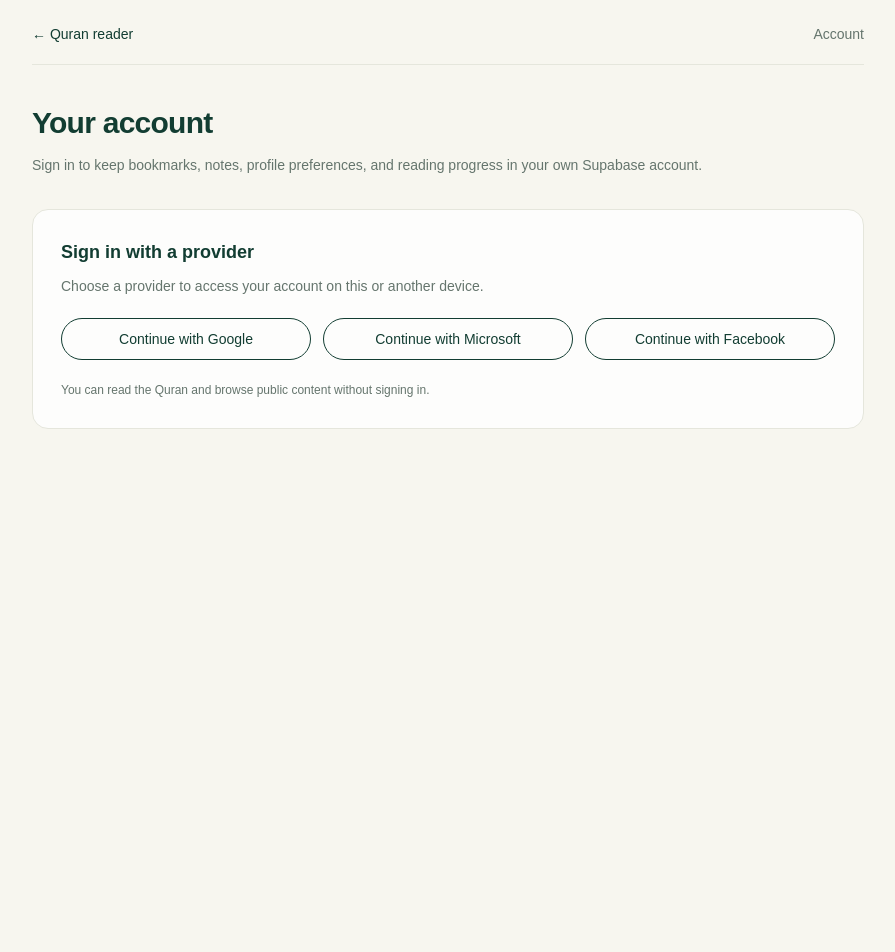
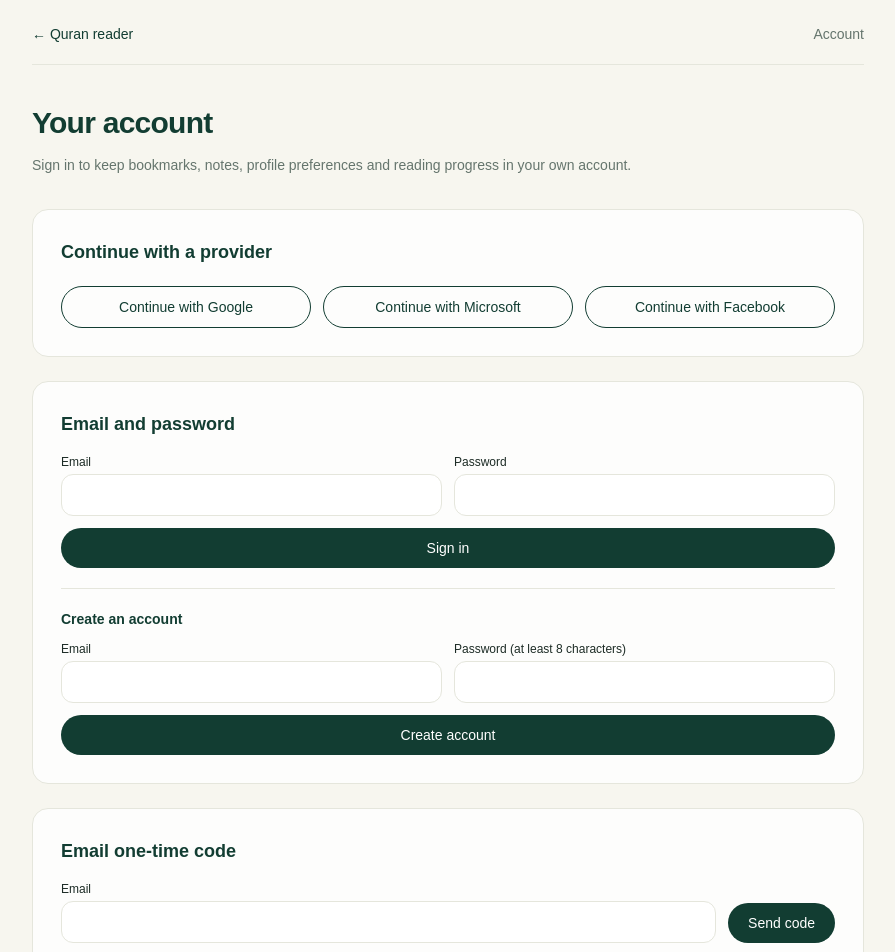
Before and after one commit to innovatebits/muslim-ayat, a Next.js app in the folder apps/web/: page /sign-in in a window 1280 px wide. Shown: the top 952 px of the page, without its empty margins (192-1087 px from the left). Before the commit the page ends 800 px from the top, so only its background shows below. Built offline with nearby package versions, Linux system fonts and the light colour scheme; no server answers.

Commit message:
feat: add password otp and magic link sign-in UI

```diff
--- a/apps/web/src/app/sign-in/page.tsx
+++ b/apps/web/src/app/sign-in/page.tsx
@@ -1,8 +1,16 @@
 import type { Metadata } from "next";
 import Link from "next/link";
-import { signInWithProviderAction } from "@/app/actions/auth";
+import {
+  sendEmailOtpAction,
+  sendMagicLinkAction,
+  signInWithPasswordAction,
+  signInWithProviderAction,
+  signUpWithPasswordAction,
+  verifyEmailOtpAction,
+} from "@/app/actions/auth";
 import { isSupabaseConfigured } from "@/lib/supabase/env";
-import { socialAuthProviders } from "./providers";
+import { featureFlags } from "@/lib/features";
+import { getEnabledSocialAuthProviders } from "./providers";
 
 export const metadata: Metadata = {
   title: "Sign in",
@@ -11,9 +19,18 @@ export const metadata: Metadata = {
 
 const errorMessages: Record<string, string> = {
   auth: "Your session could not be verified. Please sign in again.",
-  oauth: "Sign-in could not be completed. The provider may have been cancelled, unavailable, or misconfigured. Please try again.",
-  setup: "Authentication is not configured yet. Add the public Supabase URL and publishable key.",
+  oauth: "Social sign-in could not be completed. Check the provider configuration and try again.",
+  setup: "Authentication is not configured. Add the Supabase URL and publishable key.",
+  "method-disabled": "That sign-in method is disabled for this deployment.",
+  "invalid-input": "Check the email address and password or verification code.",
+  credentials: "The email address or password is incorrect.",
+  signup: "Your account could not be created. Check the details and try again.",
+  email: "The email could not be sent. Check Supabase email/SMTP configuration and try again.",
+  otp: "The verification code is invalid or expired. Request a new code and try again.",
 };
+
+const fieldClass = "mt-1 block w-full rounded-xl border border-[var(--line)] bg-white px-3 py-2.5 text-sm";
+const buttonClass = "rounded-full bg-[var(--green)] px-5 py-2.5 text-sm font-medium text-white";
 
 export default async function SignInPage({
   searchParams,
@@ -22,7 +39,11 @@ export default async function SignInPage({
 }) {
   const params = await searchParams;
   const configured = isSupabaseConfigured();
+  const providers = getEnabledSocialAuthProviders();
   const errorMessage = params.error ? errorMessages[params.error] : undefined;
+  const emailPasswordEnabled = featureFlags.authEmailPassword;
+  const otpEnabled = featureFlags.authEmailOtp;
+  const magicLinkEnabled = featureFlags.authMagicLink;
 
   return (
     <main className="mx-auto min-h-screen max-w-4xl px-5 pb-16 pt-6 sm:px-8">
@@ -38,51 +59,89 @@ export default async function SignInPage({
       <section className="mt-10">
         <h1 className="text-3xl font-semibold tracking-tight text-[var(--green)]">Your account</h1>
         <p className="mt-3 max-w-2xl text-sm leading-6 text-[var(--muted)]">
-          Sign in to keep bookmarks, notes, profile preferences, and reading progress in your own
-          Supabase account.
+          Sign in to keep bookmarks, notes, profile preferences and reading progress in your own account.
         </p>
       </section>
 
-      {errorMessage ? (
-        <p className="mt-6 rounded-xl border border-rose-200 bg-rose-50 p-4 text-sm text-rose-900" role="alert">
-          {errorMessage}
-        </p>
+      {errorMessage ? <p className="mt-6 rounded-xl border border-rose-200 bg-rose-50 p-4 text-sm text-rose-900" role="alert">{errorMessage}</p> : null}
+      {params.notice === "signed-out" ? <p className="mt-6 rounded-xl border border-[var(--line)] bg-white p-4 text-sm" role="status">You have been signed out.</p> : null}
+      {params.notice === "check-email" ? <p className="mt-6 rounded-xl border border-[var(--line)] bg-white p-4 text-sm" role="status">Check your email to confirm your account, then return here to sign in.</p> : null}
+      {params.notice === "otp-sent" ? (
+        <section className="mt-6 rounded-xl border border-[var(--line)] bg-white p-5">
+          <p className="text-sm" role="status">A verification code has been sent. Enter it below.</p>
+          <form action={verifyEmailOtpAction} className="mt-4 grid gap-3 sm:grid-cols-[1fr_1fr_auto]">
+            <label className="text-xs font-medium">Email<input autoComplete="email" className={fieldClass} name="email" required type="email" /></label>
+            <label className="text-xs font-medium">Email code<input autoComplete="one-time-code" className={fieldClass} inputMode="numeric" maxLength={8} minLength={6} name="token" required /></label>
+            <button className={buttonClass + " self-end"} type="submit">Verify code</button>
+          </form>
+        </section>
       ) : null}
-      {params.notice === "signed-out" ? (
-        <p className="mt-6 rounded-xl border border-[#dfe5da] bg-[#edf0e7] p-4 text-sm text-[var(--green)]" role="status">
-          You have been signed out.
-        </p>
-      ) : null}
+      {params.notice === "magic-link-sent" ? <p className="mt-6 rounded-xl border border-[var(--line)] bg-white p-4 text-sm" role="status">Check your email for a sign-in link. Open it in this browser to finish signing in.</p> : null}
 
       {!configured ? (
         <p className="mt-8 rounded-2xl border border-amber-200 bg-amber-50 p-5 text-sm leading-6 text-amber-950" role="status">
-          Account features are unavailable until <code>NEXT_PUBLIC_SUPABASE_URL</code> and
-          <code> NEXT_PUBLIC_SUPABASE_PUBLISHABLE_KEY</code> are configured for the web app.
+          Account features are unavailable until <code>NEXT_PUBLIC_SUPABASE_URL</code> and <code>NEXT_PUBLIC_SUPABASE_PUBLISHABLE_KEY</code> are configured.
         </p>
       ) : (
-        <section className="mt-8 rounded-2xl border border-[var(--line)] bg-white/80 p-5 sm:p-7">
-          <h2 className="text-lg font-semibold text-[var(--green)]">Sign in with a provider</h2>
-          <p className="mt-2 text-sm leading-6 text-[var(--muted)]">
-            Choose a provider to access your account on this or another device.
-          </p>
+        <div className="mt-8 space-y-6">
+          {providers.length ? (
+            <section className="rounded-2xl border border-[var(--line)] bg-white/80 p-5 sm:p-7">
+              <h2 className="text-lg font-semibold text-[var(--green)]">Continue with a provider</h2>
               <div className="mt-5 grid gap-3 sm:grid-cols-3">
-            {socialAuthProviders.map(({ id, name }) => (
+                {providers.map(({ id, name }) => (
                   <form action={signInWithProviderAction} key={id}>
                     <input name="provider" type="hidden" value={id} />
-                <button
-                  className="w-full rounded-full border border-[var(--green)] px-5 py-2.5 text-sm font-medium text-[var(--green)] hover:bg-[#edf0e7]"
-                  type="submit"
-                >
-                  Continue with {name}
-                </button>
+                    <button className="w-full rounded-full border border-[var(--green)] px-5 py-2.5 text-sm font-medium text-[var(--green)] hover:bg-[#edf0e7]" type="submit">Continue with {name}</button>
                   </form>
                 ))}
               </div>
-          <p className="mt-5 text-xs leading-5 text-[var(--muted)]">
-            You can read the Quran and browse public content without signing in.
-          </p>
             </section>
+          ) : null}
+
+          {emailPasswordEnabled ? (
+            <section className="rounded-2xl border border-[var(--line)] bg-white/80 p-5 sm:p-7">
+              <h2 className="text-lg font-semibold text-[var(--green)]">Email and password</h2>
+              <form action={signInWithPasswordAction} className="mt-4 grid gap-3 sm:grid-cols-2">
+                <label className="text-xs font-medium">Email<input autoComplete="email" className={fieldClass} name="email" required type="email" /></label>
+                <label className="text-xs font-medium">Password<input autoComplete="current-password" className={fieldClass} name="password" required type="password" /></label>
+                <button className={buttonClass + " sm:col-span-2"} type="submit">Sign in</button>
+              </form>
+              <div className="my-5 border-t border-[var(--line)]" />
+              <h3 className="text-sm font-semibold text-[var(--green)]">Create an account</h3>
+              <form action={signUpWithPasswordAction} className="mt-3 grid gap-3 sm:grid-cols-2">
+                <label className="text-xs font-medium">Email<input autoComplete="email" className={fieldClass} name="email" required type="email" /></label>
+                <label className="text-xs font-medium">Password (at least 8 characters)<input autoComplete="new-password" className={fieldClass} minLength={8} name="password" required type="password" /></label>
+                <button className={buttonClass + " sm:col-span-2"} type="submit">Create account</button>
+              </form>
+            </section>
+          ) : null}
+
+          {otpEnabled ? (
+            <section className="rounded-2xl border border-[var(--line)] bg-white/80 p-5 sm:p-7">
+              <h2 className="text-lg font-semibold text-[var(--green)]">Email one-time code</h2>
+              <form action={sendEmailOtpAction} className="mt-4 flex flex-wrap gap-3">
+                <label className="min-w-0 flex-1 text-xs font-medium">Email<input autoComplete="email" className={fieldClass} name="email" required type="email" /></label>
+                <button className={buttonClass + " self-end"} type="submit">Send code</button>
+              </form>
+            </section>
+          ) : null}
+
+          {magicLinkEnabled ? (
+            <section className="rounded-2xl border border-[var(--line)] bg-white/80 p-5 sm:p-7">
+              <h2 className="text-lg font-semibold text-[var(--green)]">Email magic link</h2>
+              <form action={sendMagicLinkAction} className="mt-4 flex flex-wrap gap-3">
+                <label className="min-w-0 flex-1 text-xs font-medium">Email<input autoComplete="email" className={fieldClass} name="email" required type="email" /></label>
+                <button className={buttonClass + " self-end"} type="submit">Email me a sign-in link</button>
+              </form>
+            </section>
+          ) : null}
+
+          {!providers.length && !emailPasswordEnabled && !otpEnabled && !magicLinkEnabled ? (
+            <p className="rounded-xl border border-[var(--line)] bg-white p-5 text-sm" role="status">All sign-in methods are disabled. Quran reading remains available without an account.</p>
+          ) : null}
+        </div>
       )}
+      <p className="mt-5 text-xs leading-5 text-[var(--muted)]">You can read the Quran and browse public content without signing in.</p>
     </main>
   );
 }
```
Lines whose indentation alone changed are shown as unchanged.
